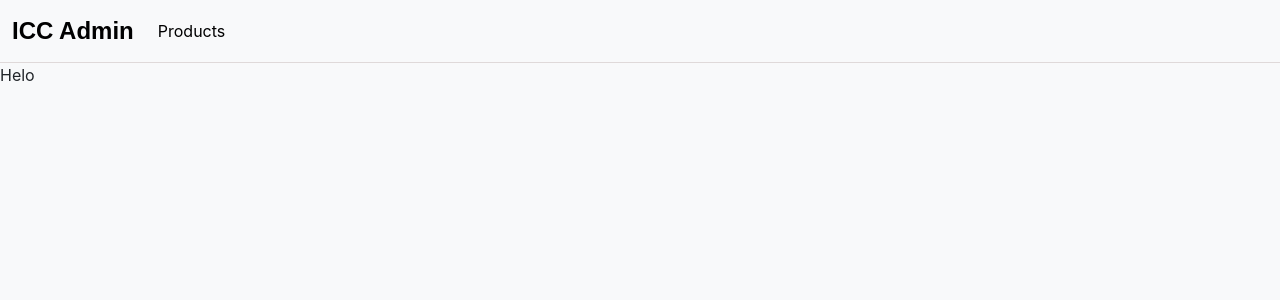
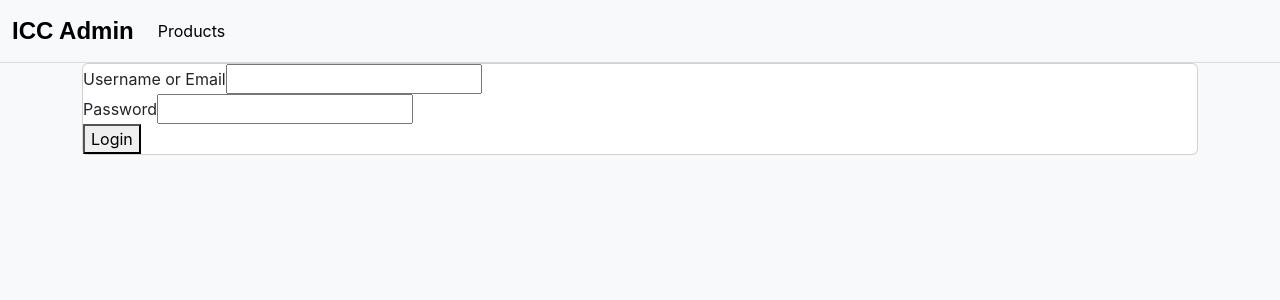
Before and after one commit to rajneesh44/icc-admin-client, a React (Create React App) app: page /login in a window 1280 px wide. Shown: the top 300 px of the page. Built offline with nearby package versions, Linux system fonts and the light colour scheme; a web font is replaced by a local one.

Commit message:
adding admin login flow

```diff
--- a/src/components/Login.tsx
+++ b/src/components/Login.tsx
@@ -1,5 +1,33 @@
+import { useEffect } from "react";
+import "../login.css";
 const Login = () => {
-    return <p>Helo</p>
-}
+  //   const fetchUser = () => {
+  //     const respons = await
+  //   };
+  //   useEffect(() => {
+  //     fetchUser();
+  //   }, []);
 
-export default Login
+  return (
+    <div className="container" id="login-container">
+      <div className="card">
+        <form action="">
+          <div className="username">
+            <label htmlFor="username">Username or Email</label>
+            <input type="text" id="name" />
+          </div>
+
+          <div className="password">
+            <label htmlFor="password">Password</label>
+            <input type="password" id="password" />
+          </div>
+          <div className="button-div">
+            <button className="login-button">Login</button>
+          </div>
+        </form>
+      </div>
+    </div>
+  );
+};
+
+export default Login;
--- /dev/null
+++ b/src/login.css
@@ -0,0 +1,42 @@
+/* .card {
+  background-color: #f8f9fa;
+  padding: 20px;
+  width: 100%;
+  border: 0px;
+}
+
+form {
+  margin: auto;
+  text-align: left;
+}
+
+
+.username {
+  margin-bottom: 20px;
+  font-weight: 700;
+}
+
+.password {
+  margin-bottom: 20px;
+  font-weight: 700;
+}
+
+input {
+  border-radius: 5px;
+  border: 0.5px solid grey;
+  height: 40px;
+  width: 100%;
+}
+
+.button-div{
+    text-align: center;
+}
+
+.login-button {
+  width: 50%;
+  margin-top: 20px;
+  background-color: #1c1c2cd5;
+  color: white;
+  border-radius: 7px;
+  height: 40px;
+} */
```
